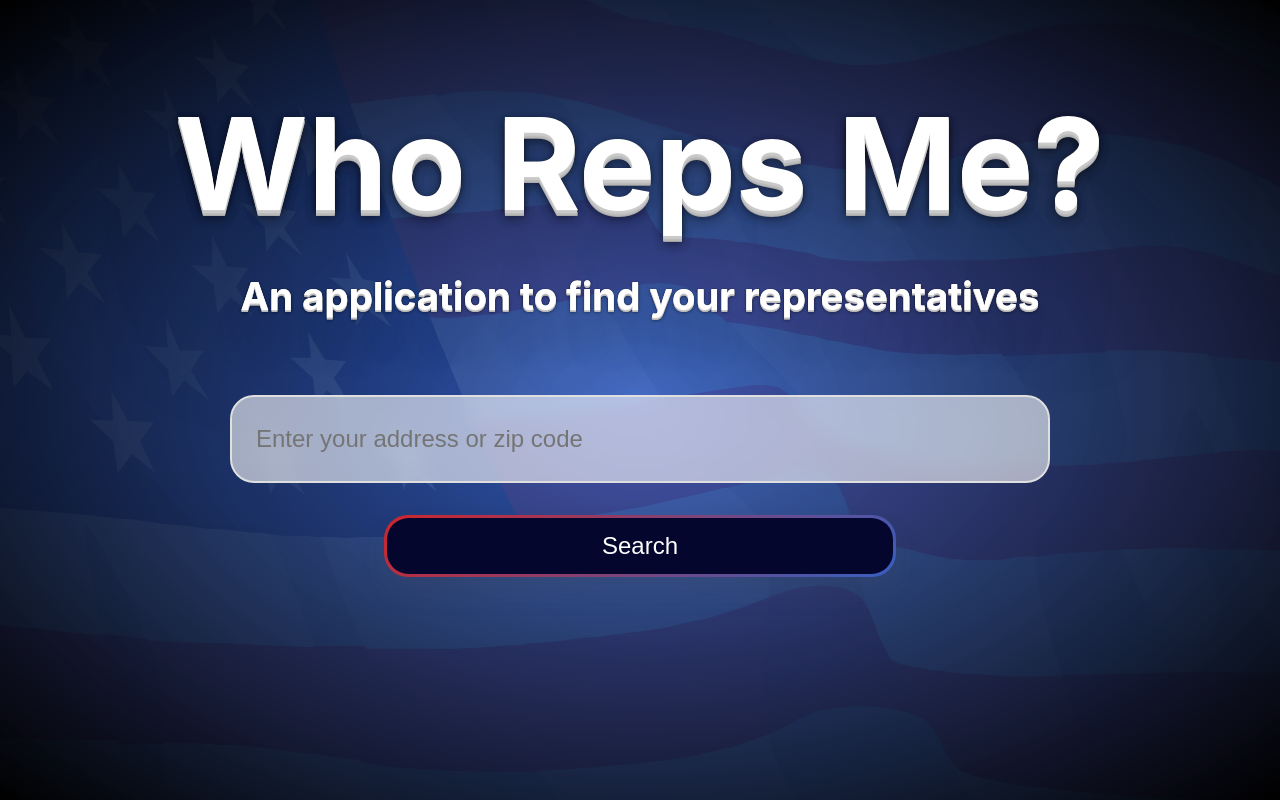
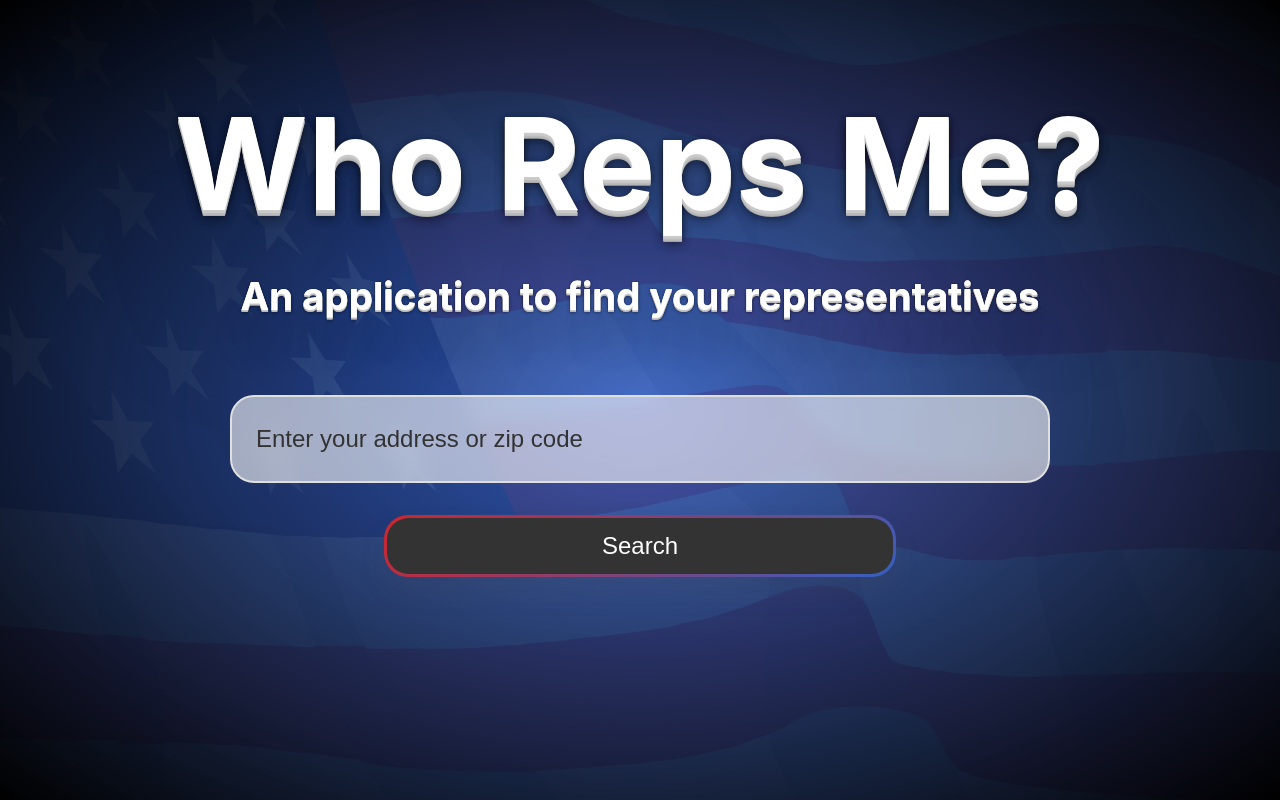
Before and after one commit to pbezant/who-reps-me, a React (Create React App) app: page / in a window 1280 px wide. Built offline with nearby package versions, Linux system fonts and the light colour scheme.

Commit message:
changed placeholder color

```diff
--- a/src/App.css
+++ b/src/App.css
@@ -5,6 +5,7 @@
   --dark-grey: #888;
   --grey: #bbb;
   --light-grey: #dfdfdf;
+  --black: #333333;
 }
 .App{
   display: flex;
@@ -132,7 +133,9 @@
 .search:focus + h1 span {
   border-color: #355fc1;
 }
-
+.search::placeholder{
+  color:var(--black);
+}
 /* Button */
 .button-cta {
   width:40vw;
@@ -162,11 +165,11 @@
 .button-cta:active,
 .button-cta:hover {
   outline: 0;
-  border:2px solid rgb(5, 6, 45);
+  border:2px solid var(--black);
 }
 
 .button-cta span {
-  background-color: rgb(5, 6, 45);
+  background-color: var(--black);
   padding: 16px 24px;
   border-radius: 0.9em;
   width: 100%;
```
